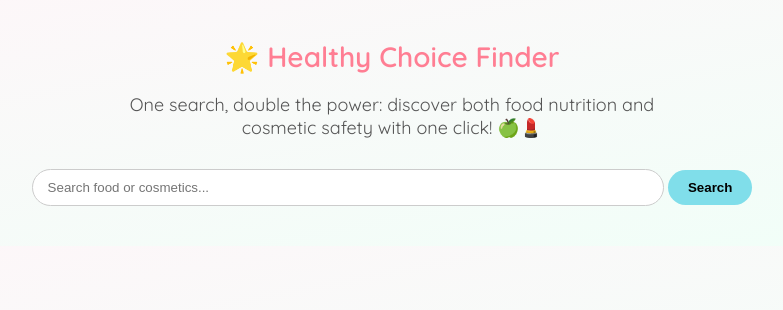
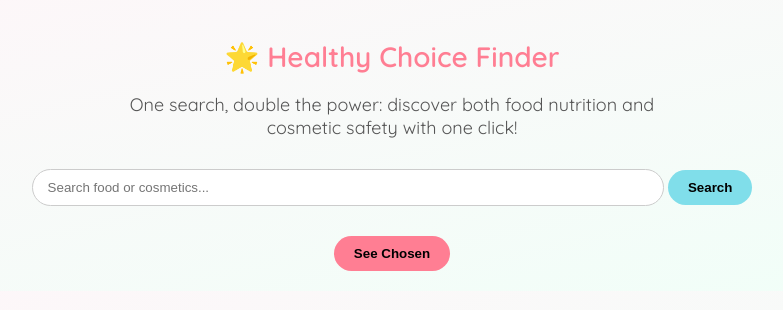
Before and after one commit to Akhil-py/DiamondHacks-FoodNutritionAnalyzer, a Flask app: template flask-template/templates/UI_page.html in a window 1280 px wide. Shown: the top 310 px of the page, without its empty margins (248-1031 px from the left). Run offline with Flask 3, Linux system fonts and the light colour scheme; the template is opened without the code that fills it, so the values that code supplies are empty.

Commit message:
Added comments are my attempt to use flask

```diff
--- a/flask-template/templates/UI_page.html
+++ b/flask-template/templates/UI_page.html
@@ -69,8 +69,20 @@
       font-weight: bold;
       margin-top: 12px;
       cursor: pointer;
+    }
+    .see-chosen {
+      text-align: center;
+      margin-top: 30px;
+    }
+    .see-chosen button {
+      background-color: #ff7e93;
+      padding: 10px 20px;
+      border-radius: 20px;
       border: none;
+      font-weight: bold;
+      cursor: pointer;
     }
+
     @keyframes fadeInUp {
       from { opacity: 0; transform: translateY(10px); }
       to { opacity: 1; transform: translateY(0); }
@@ -79,7 +91,7 @@
 </head>
 <body>
   <h1>🌟 Healthy Choice Finder</h1>
-  <p>One search, double the power: discover both food nutrition and cosmetic safety with one click! 🍏💄</p>
+  <p>One search, double the power: discover both food nutrition and cosmetic safety with one click!</p>
 
   <div id="searchSection">
     <input type="text" id="searchInput" placeholder="Search food or cosmetics...">
@@ -87,6 +99,10 @@
   </div>
 
   <div id="results"></div>
+
+  <div class="see-chosen">
+    <button onclick="seeChosen()">See Chosen</button>
+  </div>
 
   <script>
     let chosenItems = JSON.parse(localStorage.getItem('chosenItems')) || [];
@@ -101,6 +117,60 @@
       return;
     }
 
+  //   fetch(`/search?query=${keyword}`)
+  //     .then(response => response.json())
+  //     .then(data => {
+  //       if (data.error) {
+  //         alert(data.error);
+  //         return;
+  //       }
+
+  //       // Process product data from API
+  //       data.forEach((item, index) => {
+  //         const card = document.createElement('div');
+  //         card.className = 'card';
+  //         card.style.animationDelay = `${index * 0.1}s`;
+  //         card.innerHTML = `
+  //           <h3>${item.product_name}</h3>
+  //           <p><strong>Brand:</strong> ${item.brand}</p>
+  //           <p class="nutri ${getNutriClass(item.nutrition_grade)}">Nutri-Score: ${item.nutrition_grade}</p>
+  //           <p class="ai-suggestion">Amazon Link: <a href="${item.amazon_link}" target="_blank">${item.amazon_link}</a></p>
+  //           <button onclick="chooseItem(${JSON.stringify(item)})" class="choose-button">Choose</button>
+  //         `;
+  //         results.appendChild(card);
+  //       });
+
+  //       if (data.length === 0) {
+  //         results.innerHTML = '<p style="text-align:center; color:#999;">No results found.</p>';
+  //       }
+  //     })
+  //     .catch(error => {
+  //       console.error('Error fetching data:', error);
+  //       alert('An error occurred. Please try again later.');
+  //     });
+  // }
+
+  // function getNutriClass(nutritionGrade) {
+  //   switch (nutritionGrade) {
+  //     case 5: return 'A';
+  //     case 4: return 'B';
+  //     case 3: return 'C';
+  //     case 2: return 'D';
+  //     case 1: return 'E';
+  //     default: return '';
+  //   }
+  // }
+
+  // function chooseItem(item) {
+  //   console.log("Item chosen:", item);
+  //   chosenItems.push(item);
+  //   localStorage.setItem('chosenItems', JSON.stringify(chosenItems));
+  //   console.log("Chosen items in localStorage:", localStorage.getItem('chosenItems'));
+  // }
+
+  // function seeChosen() {
+  //   window.location.href = 'chosenItems.html';
+  // }
     const foodData = [
       { name: "Oat Cereal", brand: "HealthyCo", score: "A", suggestion: "Full of fiber, light on sugar." },
       { name: "Chocolate Bar", brand: "SweetLife", score: "D", suggestion: "High sugar content." },
@@ -131,7 +201,7 @@
           <p><strong>Brand:</strong> ${item.brand}</p>
           <p class="nutri ${item.score}">Nutri-Score: ${item.score}</p>
           <p class="ai-suggestion">${item.suggestion}</p>
-            <button class="choose-button" onclick='chooseItem(${JSON.stringify(item)})'>Choose</button>
+          <button onclick="chooseItem(${JSON.stringify(item)})" class="choose-button">Choose</button>
         `;
         results.appendChild(card);
       });
@@ -150,7 +220,7 @@
           <p><strong>Brand:</strong> ${item.brand}</p>
           <p class="rating">Rating: ${item.rating}</p>
           <p class="ai-suggestion">${item.suggestion}</p>
-            <button class="choose-button" onclick='chooseItem(${JSON.stringify(item)})'>Choose</button>
+          <button onclick="chooseItem(${JSON.stringify(item)})" class="choose-button">Choose</button>
         `;
         results.appendChild(card);
       });
@@ -162,17 +232,14 @@
   }
 
     function chooseItem(item) {
-      const alreadyExists = chosenItems.some(
-        i => i.name === item.name && i.brand === item.brand
-      );
-
-      if (!alreadyExists) {
+      console.log("Item chosen:", item);
       chosenItems.push(item);
       localStorage.setItem('chosenItems', JSON.stringify(chosenItems));
-        alert("Item added! You can view it on the chosen page.");
-      } else {
-        alert("You already chose this item.");
+      console.log("Chosen items in localStorage:", localStorage.getItem('chosenItems'));
     }
+
+    function seeChosen() {
+      window.location.href = 'chosenItems.html';
     }
   </script>
 </body>
```
Lines whose indentation alone changed are shown as unchanged.
